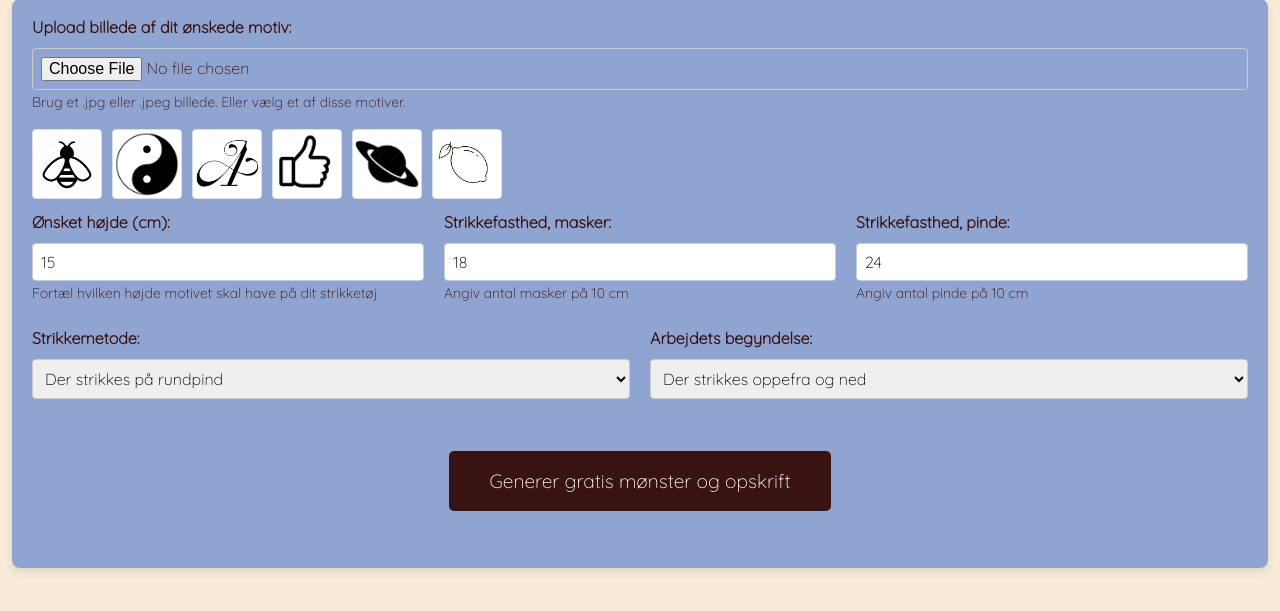
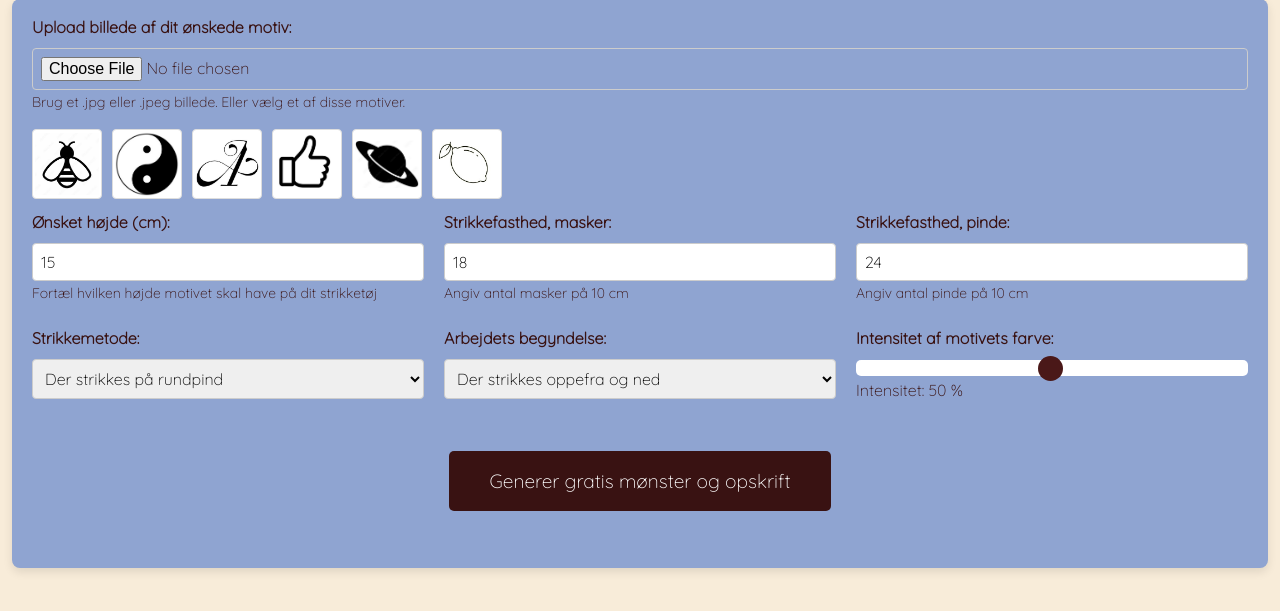
Before and after one commit to AnnaUllersted/MotiKnit, a Flask app: page / in a window 1280 px wide. Shown: the part 133-744 px from the top of the page. Run offline with Flask 3, Linux system fonts and the light colour scheme.

Commit message:
Slider for intensity added

```diff
--- a/app.py
+++ b/app.py
@@ -30,8 +30,11 @@ def calculate_pixels(desired_height_cm, image, pinde, masker):
     target_height_px = int((pinde * desired_height_cm) / 10)
     return target_width_px, target_height_px
 
-def process_to_bw_pixels(image, target_width_px, target_height_px):
+def process_to_bw_pixels(image, target_width_px, target_height_px, intensity):
     """Convert image to black and white pixels of specified size"""
+
+    # remap the intensity variable
+    intensity_remap = intensity * 255/100
 
     # Resize image
     resized = image.resize((target_width_px, target_height_px), Image.Resampling.LANCZOS)
@@ -40,7 +43,7 @@ def process_to_bw_pixels(image, target_width_px, target_height_px):
     grayscale: Image = resized.convert('L')
 
     # Convert to pure black and white (threshold at 128)
-    bw_image = grayscale.point(lambda x: 0 if x < 130 else 255, '1')
+    bw_image = grayscale.point(lambda x: 0 if x < intensity_remap else 255, '1')
 
     return bw_image
 
@@ -164,8 +167,9 @@ def process():
         masker = float(request.form.get('masker', 18))      # Default 18 rows/10cm
         alternating_iteration = bool(request.form.get('alternating_iteration', False, type=is_it_true))  # Default er at der strikkes rundt på rundpind
         bottom_to_top = bool(request.form.get('bottom_to_top', False, type=is_it_true))  # Default er at der startes fra toppen
+        intensity = float(request.form.get('intensity', 50)) # default er 50% på intensiteten af motivets farve
     except ValueError:
-        return jsonify({'error': 'Invalid numeric values'}), 400
+        return jsonify({'error': 'Invalid numeric values_test'}), 400
 
     if file and allowed_file(file.filename):
         # Open the image
@@ -180,7 +184,8 @@ def process():
         logger.info("processing to black and white")
         logger.info(target_height_px)
         logger.info(target_width_px)
-        bw_image = process_to_bw_pixels(image, target_width_px, target_height_px)
+        logger.info(intensity)
+        bw_image = process_to_bw_pixels(image, target_width_px, target_height_px, intensity)
 
         # Generate knitting instructions
         logger.info("generating knitting instructions")
--- a/static/styles.css
+++ b/static/styles.css
@@ -154,6 +154,43 @@ button:hover {
 
 .preset-image:hover {
     border-color: #391212;
+}
+
+.slider {
+    -webkit-appearance: none;
+    width: 100%;
+    height: 10px;
+    border-radius: 5px;
+    background: white;
+    outline: none;
+    opacity: 1;
+    -webkit-transition: .2s;
+    transition: opacity .2s;
+    padding: 8px;
+    margin-top: 6px;
+    margin-bottom: 6px;
+}
+
+.slider:hover {
+    opacity: 0.7;
+}
+
+.slider::-webkit-slider-thumb {
+    -webkit-appearance: none;
+    appearance: none;
+    width: 25px;
+    height: 25px;
+    border-radius: 50%;
+    background: #4a1818;
+    cursor: pointer;
+}
+
+.slider::-moz-range-thumb {
+    width: 25px;
+    height: 25px;
+    border-radius: 50%;
+    background: #04AA6D;
+    cursor: pointer;
 }
 
 /* Image Display */
--- a/templates/index.html
+++ b/templates/index.html
@@ -73,6 +73,12 @@
                     </select>
                     <!-- <div class="help-text">Vælg mellem de to muligheder</div> -->
                 </div>
+
+                <div class="form-group">
+                    <label for="intensity">Intensitet af motivets farve:</label>
+                    <input type="range" min="1" max="100" value="50" class="slider" id="myRange">
+                    <p>Intensitet: <span id="demo"></span> %</p>
+                </div>
             </div>
 
             <div class="form-group">
@@ -134,6 +140,14 @@
         const loadingElement = document.getElementById('loading');
         const imageGrid = document.getElementById('imageGrid');
 
+
+        var slider = document.getElementById("myRange");
+        var output = document.getElementById("demo");
+        output.innerHTML = slider.value;
+        slider.oninput = function() {
+            output.innerHTML = this.value;
+        }
+
         // Show the original image after it's uploaded
         fileInput.addEventListener('change', function(e) {
             const file = e.target.files[0];
@@ -157,6 +171,8 @@
                 return;
             }
 
+            var sliderValue = slider.value
+
             const formData = new FormData();
             formData.append('file', fileInput.files[0]);
             formData.append('size', document.getElementById('size').value);
@@ -164,6 +180,7 @@
             formData.append('masker', document.getElementById('masker').value);
             formData.append('alternating_iteration', document.getElementById('alternating_iteration').value);
             formData.append('bottom_to_top', document.getElementById('bottom_to_top').value);
+            formData.append('intensity', sliderValue);
 
             try {
                 errorElement.textContent = '';
--- a/test.py
+++ b/test.py
@@ -99,9 +99,10 @@ class TestStringMethods(unittest.TestCase):
 
         # Parameters
         width, height = 5, 4  # Dimensions for resizing
+        intensity = 50
 
         # Process the image
-        bw_image, bw_image_for_display = process_to_bw_pixels(image, width, height)
+        bw_image, bw_image_for_display = process_to_bw_pixels(image, width, height, intensity)
 
         bw_image.show()
         bw_image_for_display.show()
```
